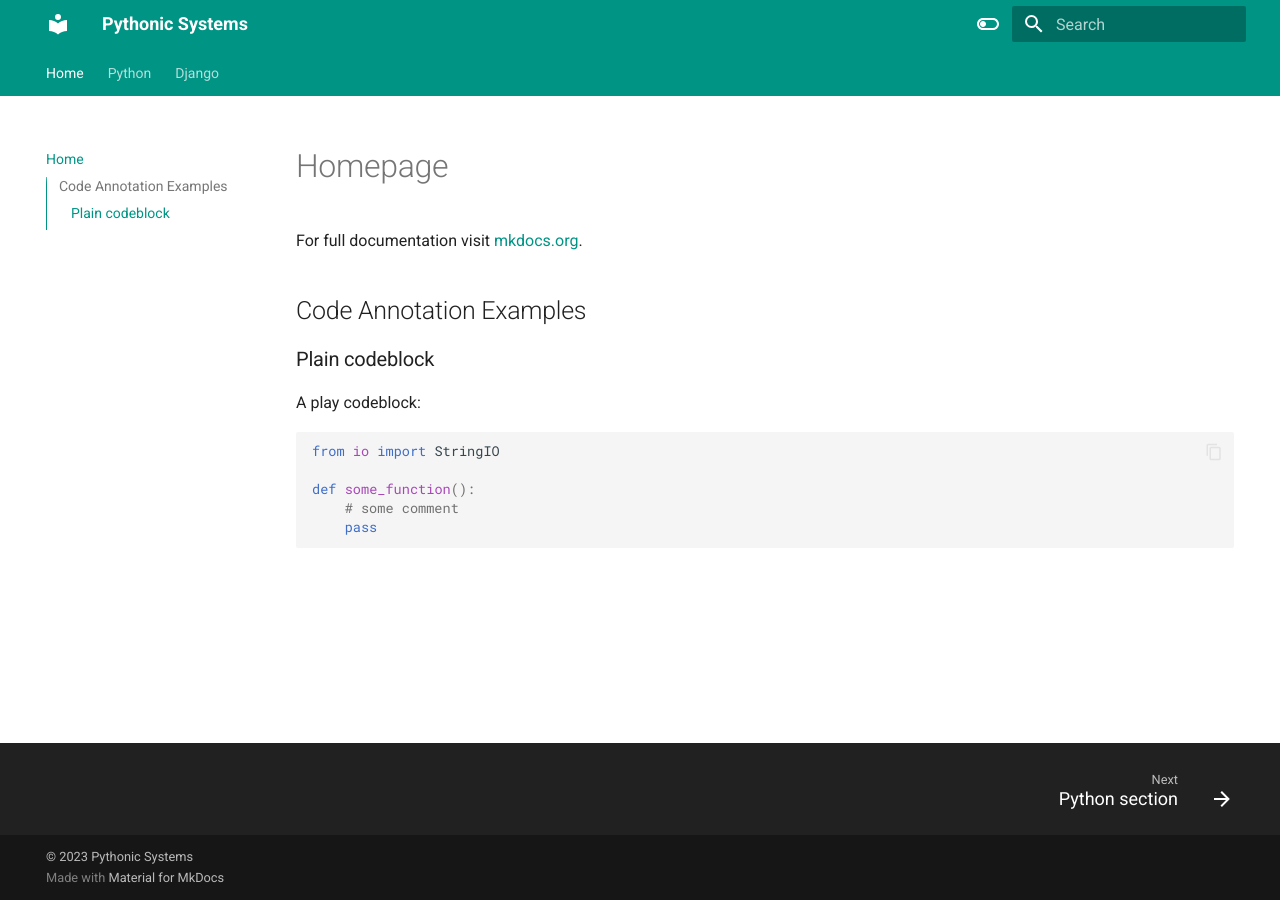
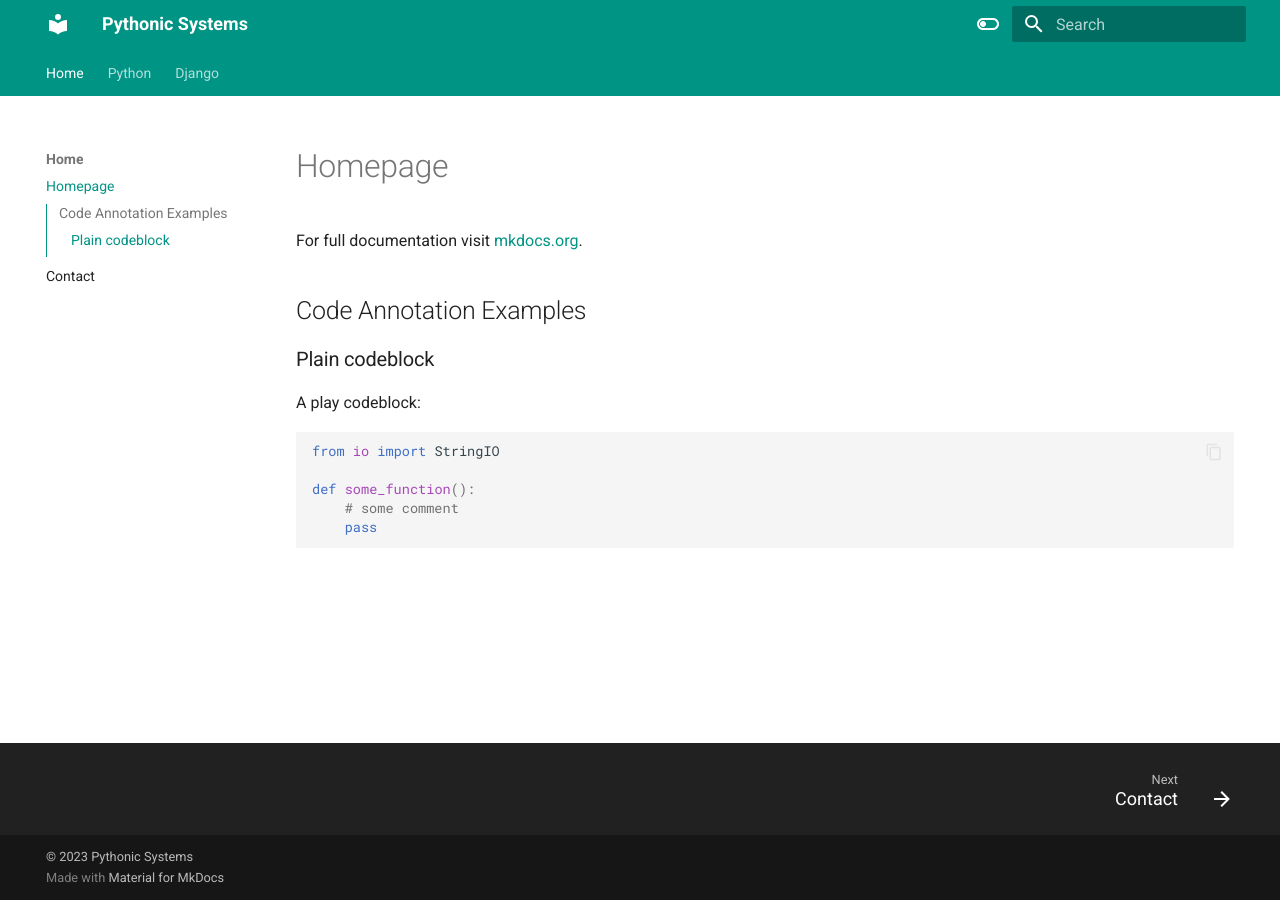
Before and after one commit to gmuj/pythonic-sys, an MkDocs documentation site: the page built from docs/index.md, in a window 1280 px wide. Built offline with MkDocs 1.6.1 and Material for MkDocs 9.7.7, drawn with Linux system fonts in a browser that asks for light colours.

Commit message:
Add contact page

```diff
--- a/mkdocs.yml
+++ b/mkdocs.yml
@@ -67,12 +67,14 @@ extra:
             using our <a href="..." target="_blank" rel="noopener">feedback form</a>.
 
 nav:
-  - Home: index.md
+  - Home:
+    - index.md
+    - Contact: contact.md
   - Python:
-    - python.md
+    - Home: python.md
     - Introduction: python/introduction.md
     - Other: python/other.md
   - Django:
-    - django.md
+    - Home: django.md
     - Other: django/other.md
     - Introduction: django/introduction.md
```
Also changed, not shown: docs/contact.md (added, +3 -0 lines).
